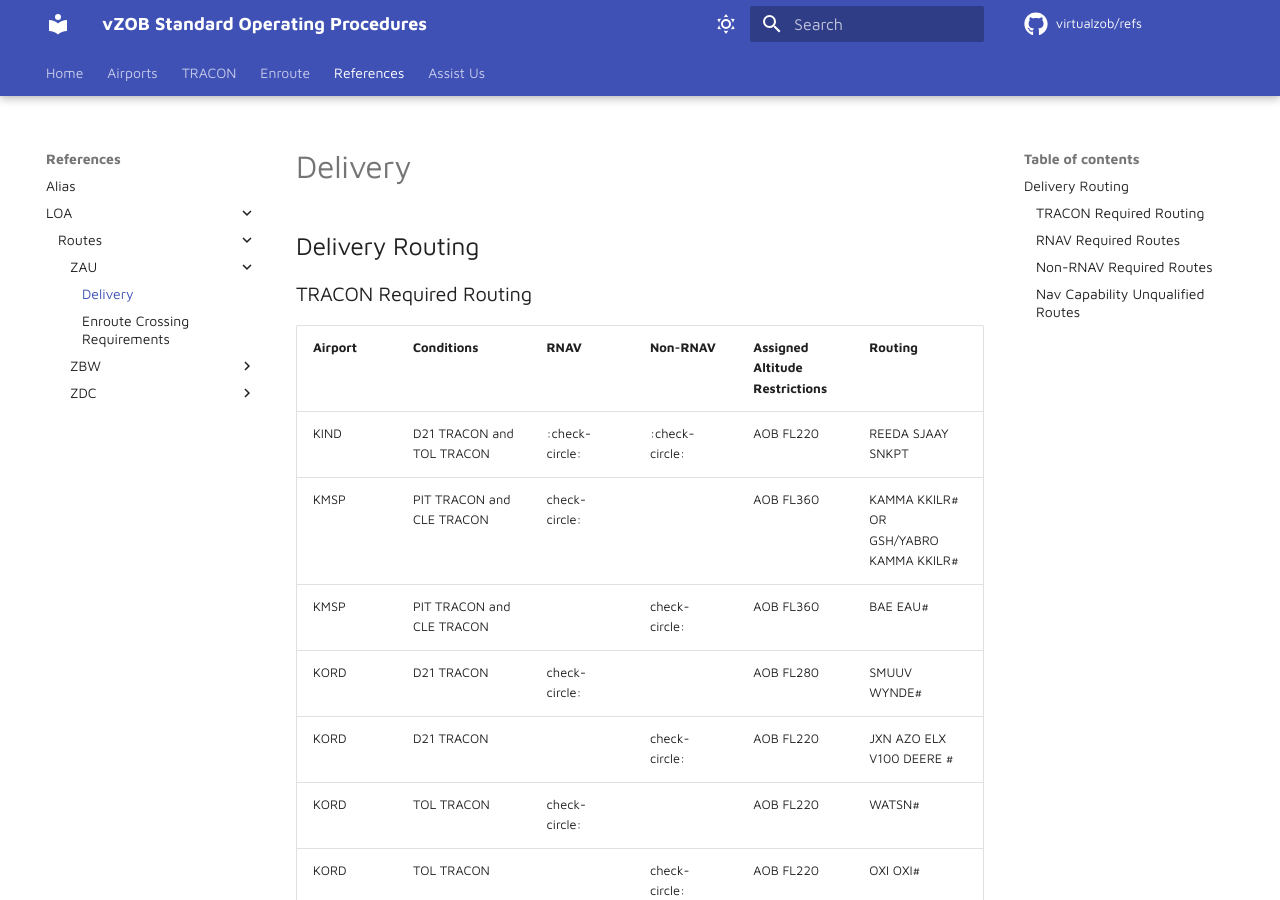
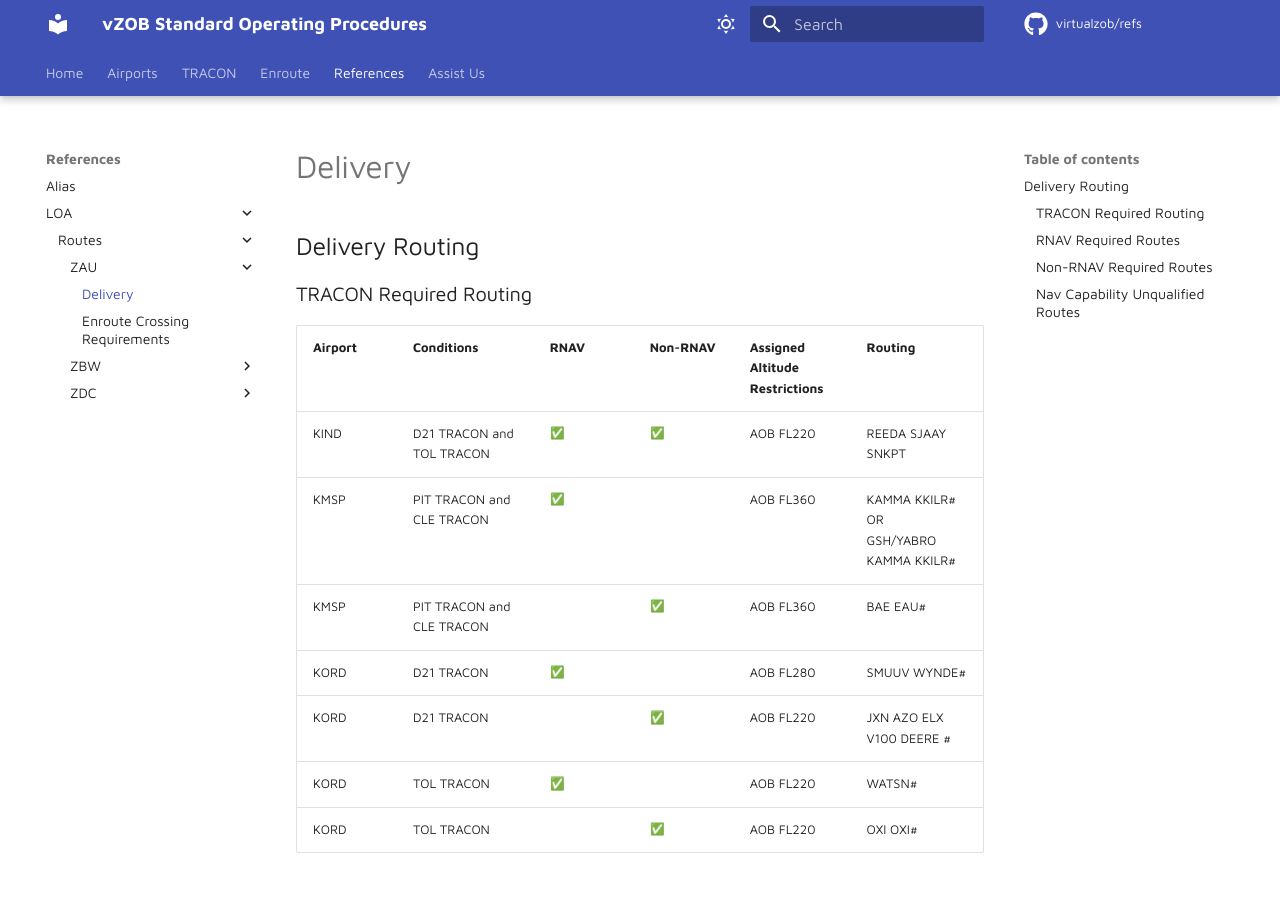
Before and after one commit to virtualZOB/refs, an MkDocs documentation site: the page built from docs/references/LOA/Routes/ZAU/Delivery.md, in a window 1280 px wide and 900 px high. Built offline with MkDocs 1.6.1 and Material for MkDocs 9.7.7, drawn with Linux system fonts in a browser that asks for light colours; emoji names are drawn with the system emoji font; comment, search, counter and statistics services are not loaded.

Commit message:
Fix metadata and checks

```diff
--- a/docs/references/LOA/Routes/ZAU/Delivery.md
+++ b/docs/references/LOA/Routes/ZAU/Delivery.md
@@ -3,13 +3,13 @@
 ### TRACON Required Routing
 | Airport | Conditions | RNAV | Non-RNAV | Assigned Altitude <br> Restrictions | Routing |
 | ------- | ---------- | --------- | ------- | ---- | ----- |
-| KIND | D21 TRACON and TOL TRACON | :check-circle: | :check-circle: | AOB FL220 | REEDA SJAAY SNKPT |
-| KMSP | PIT TRACON and CLE TRACON | check-circle: | | AOB FL360 | KAMMA KKILR# <br> OR <br> GSH/YABRO KAMMA KKILR# |
-| KMSP | PIT TRACON and CLE TRACON | | check-circle: | AOB FL360 | BAE EAU# |
-| KORD | D21 TRACON | check-circle: | | AOB FL280 |  SMUUV WYNDE# |
-| KORD | D21 TRACON | | check-circle: | AOB FL220 | JXN AZO ELX V100 DEERE # |
-| KORD | TOL TRACON | check-circle: | | AOB FL220 |  WATSN# |
-| KORD | TOL TRACON | | check-circle: | AOB FL220 |  OXI OXI# |
+| KIND | D21 TRACON and TOL TRACON | :white_check_mark: | :white_check_mark: | AOB FL220 | REEDA SJAAY SNKPT |
+| KMSP | PIT TRACON and CLE TRACON | :white_check_mark: | | AOB FL360 | KAMMA KKILR# <br> OR <br> GSH/YABRO KAMMA KKILR# |
+| KMSP | PIT TRACON and CLE TRACON | | :white_check_mark: | AOB FL360 | BAE EAU# |
+| KORD | D21 TRACON | :white_check_mark: | | AOB FL280 |  SMUUV WYNDE# |
+| KORD | D21 TRACON | | :white_check_mark: | AOB FL220 | JXN AZO ELX V100 DEERE # |
+| KORD | TOL TRACON | :white_check_mark: | | AOB FL220 |  WATSN# |
+| KORD | TOL TRACON | | :white_check_mark: | AOB FL220 |  OXI OXI# |
 
 ### RNAV Required Routes
 
--- a/mkdocs.yml
+++ b/mkdocs.yml
@@ -1,6 +1,6 @@
 # Project Information
 site_name: vZOB Standard Operating Procedures
-site_url: hhttps://virtualZOB.github.io/refs/
+site_url: https://refs.clevelandcenter.org
 repo_url: https://github.com/virtualzob/refs
 repo_name: virtualzob/refs
 edit_uri: "" #removes edit button and icon
```
